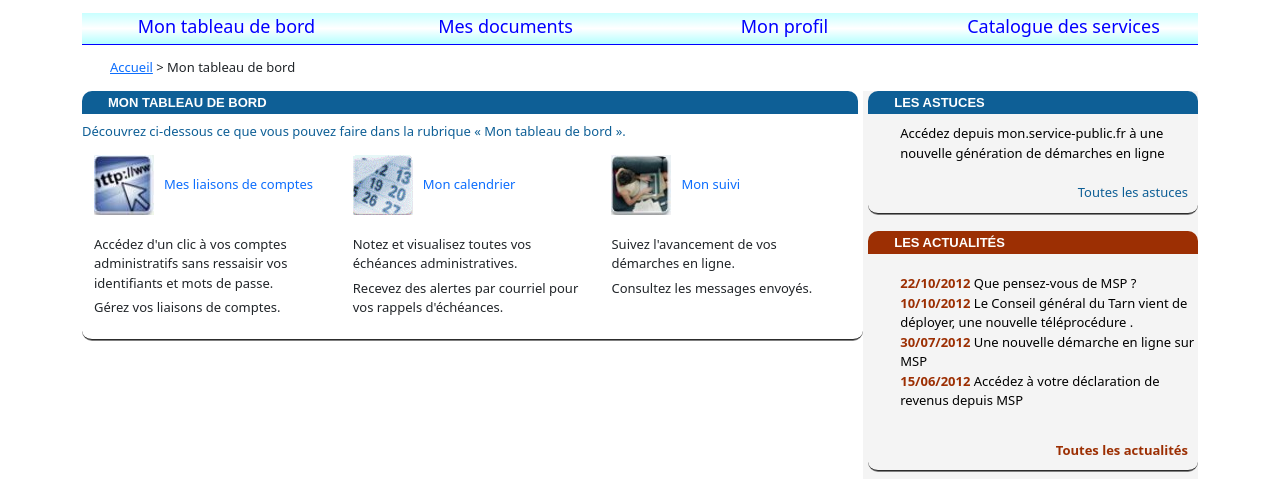
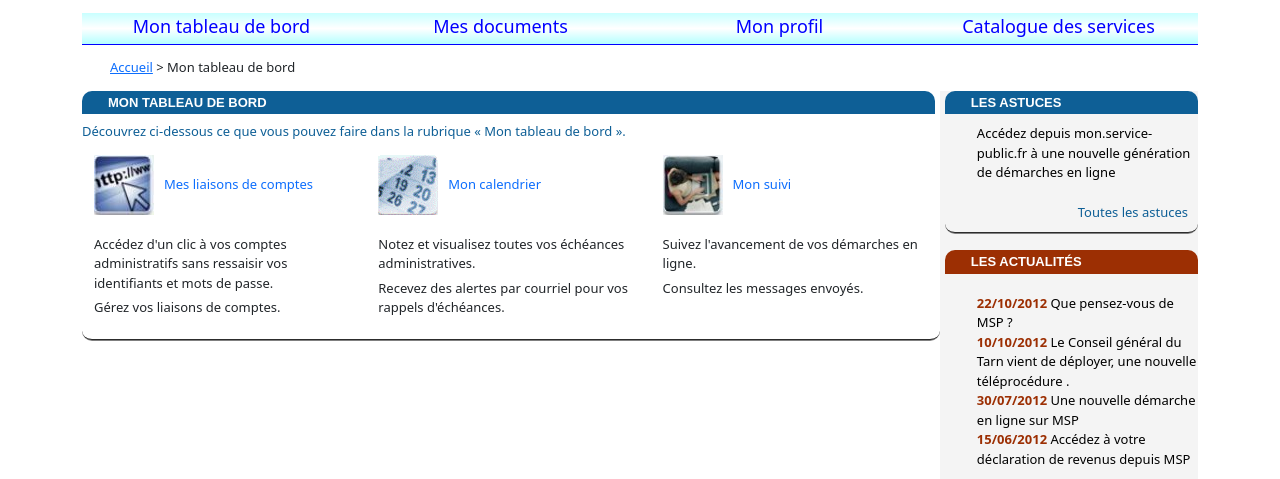
Before and after one commit to Nassjet/projet-css-dm, a plain HTML site: page index.html in a window 1280 px wide. Shown: the part 76-555 px from the top of the page. Drawn offline with nearby package versions, Linux system fonts and the light colour scheme.

Commit message:
Compte rendu + petits changements

```diff
--- a/style.css
+++ b/style.css
@@ -65,7 +65,6 @@ nav li {
 nav li a {
   text-decoration: none;
   font-size: 13px;
-  padding-left: 10px;
 }
 ul.dropdown {
   position: relative;
@@ -116,7 +115,7 @@ section h1 {
 }
 /* Le main prend 70% de la largeur, aside 30% */
 main {
-  flex: 0 1 70%; /* Le main prend 70% de la largeur disponible */
+  flex: 0 1 100%; /* Le main prend 70% de la largeur disponible */
   padding-right: 5px; /* Ajoute un espace à droite pour aérer */
   border-bottom: groove 2px gray;
   border-radius: 10px;
@@ -165,6 +164,10 @@ main {
 .article li {
   margin-bottom: 5px; /* Ajoute un espace entre chaque élément de la liste */
 }
+main h1 {
+  font-size: 13px;
+  padding-left: 2em;
+}
 aside {
   flex: 0 1 30%; /* L'aside prend 30% de la largeur disponible */
   padding-left: 5px; /* Ajoute un espace à gauche pour séparer du main */
@@ -172,10 +175,7 @@ aside {
   font-size: small;
 }
 
-main h1 {
-  font-size: 13px;
-  padding-left: 2em;
-}
+
 aside h3 {
   color: white;
   background-color: #0e5f96;
```
Also changed, not shown: screens/aside.png (added), screens/footer_css.png (added), screens/footer_html.png (added), screens/header.png (added), screens/img.png (added), screens/main.png (added), screens/navbar.png (added), screens/recherche.png (added), screens/section.png (added), 1 other file.
